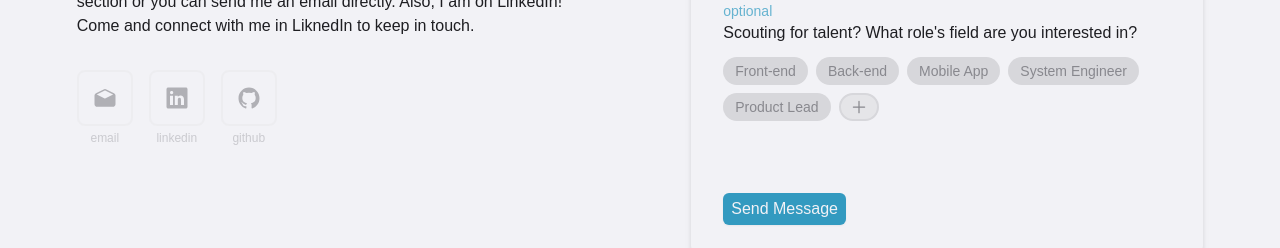
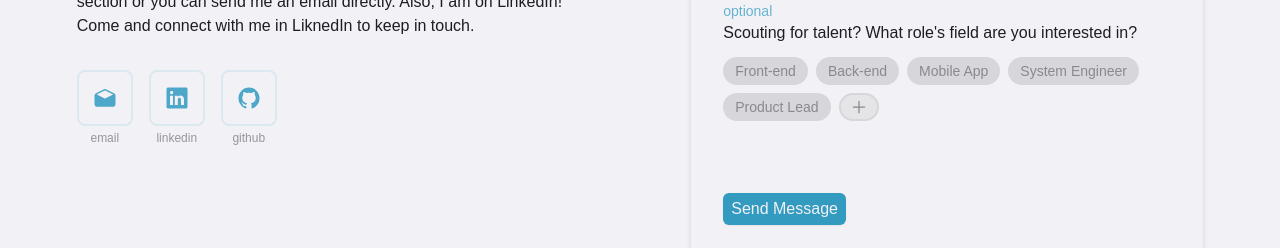
Before and after one commit to qarnayn-dev/qarnayn_portfolio, a Next.js app: page / in a window 1280 px wide. Shown: the part 3436-3684 px from the top of the page. Built offline with nearby package versions, Linux system fonts and the light colour scheme.

Commit message:
UP - UI improvements on Media button

```diff
--- a/pages/index.tsx
+++ b/pages/index.tsx
@@ -229,10 +229,10 @@ const Media = (props:iMedia) => {
 
   return (
     <div className={`relative flex flex-col items-center group `}>
-      <div className={`w-12 h-12 md:w-14 md:h-14 p-2 flex flex-col items-center justify-center rounded-lg border-2 border-themed-gray-t2 bg-opacity-40 border-opacity-40 group-hover:apply-glass group-hover:border-opacity-0  ${twTransitions}`}>
-        <props.icon className={`text-themed-gray-t6 group-hover:scale-110 group-hover:text-primary-base ${twTransitions} `} size={24} />
+      <div className={`w-12 h-12 md:w-14 md:h-14 p-2 flex flex-col items-center justify-center rounded-lg border-2 border-primary-t5 border-opacity-20 group-hover:apply-glass group-hover:border-opacity-0  ${twTransitions}`}>
+        <props.icon className={`text-primary-t3 group-hover:scale-110 group-hover:text-primary-base ${twTransitions} `} size={24} />
       </div>
-      <div className={`w-12 md:w-14 mt-1 font-extralight overflow-clip text-themed-gray-t4 text-center text-xs group-hover:style-secondary group-hover:drop-shadow-md ${twTransitions}`}>{props.title}</div>
+      <div className={`w-12 md:w-14 mt-1 font-extralight overflow-clip text-themed-gray-t8 text-center text-xs group-hover:style-secondary group-hover:drop-shadow-md ${twTransitions}`}>{props.title}</div>
       {props.tooltip &&
       <div className={`opacity-0 group-hover:opacity-100 absolute w-32 -bottom-12 py-2 px-1 rounded-md shadow-sm text-themed-gray-inverse text-xs text-center pointer-events-none ${twTooltipBg} ${props.leftAligned? 'left-0':'-left-[85%] md:-left-[65%]'}`}>
         <div className={`w-3 h-3 absolute -top-1 rotate-45 ${twTooltipBg} ${props.leftAligned? 'left-4':'left-[46%]'}`} />
```
